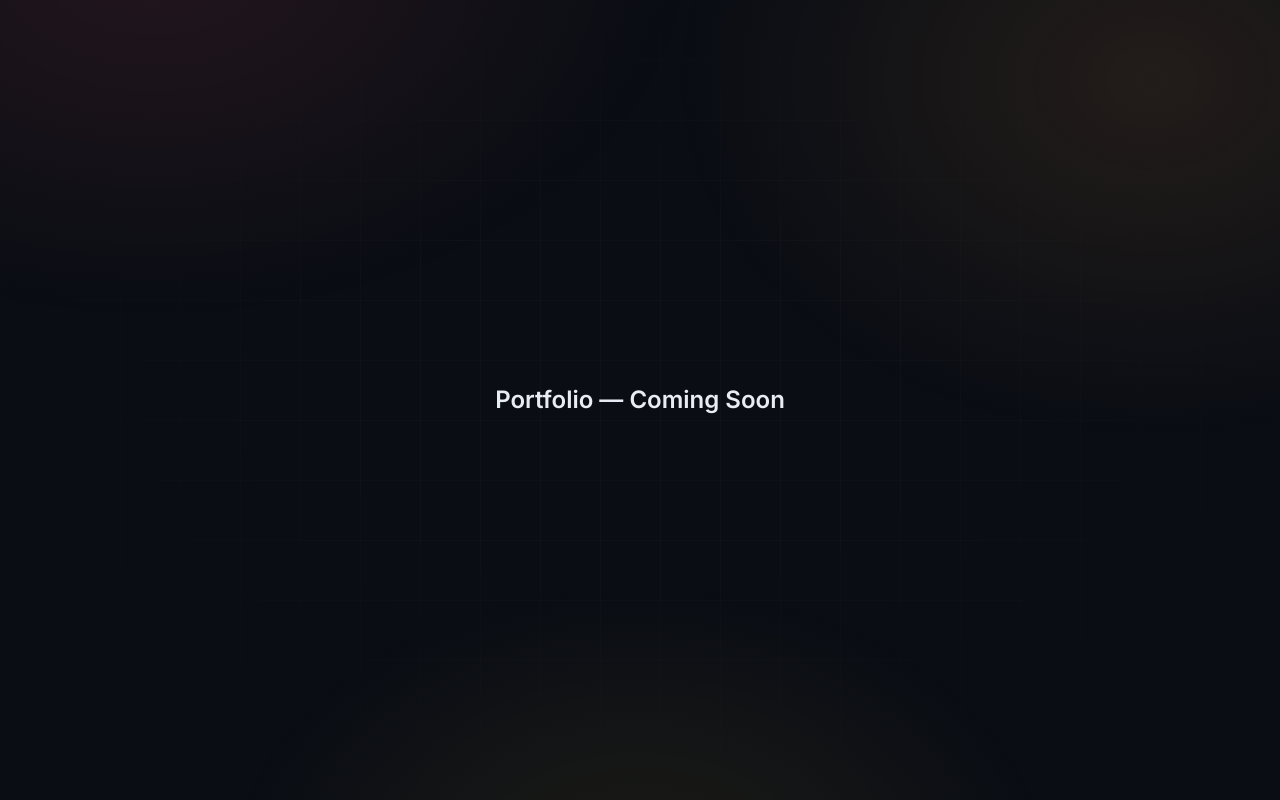
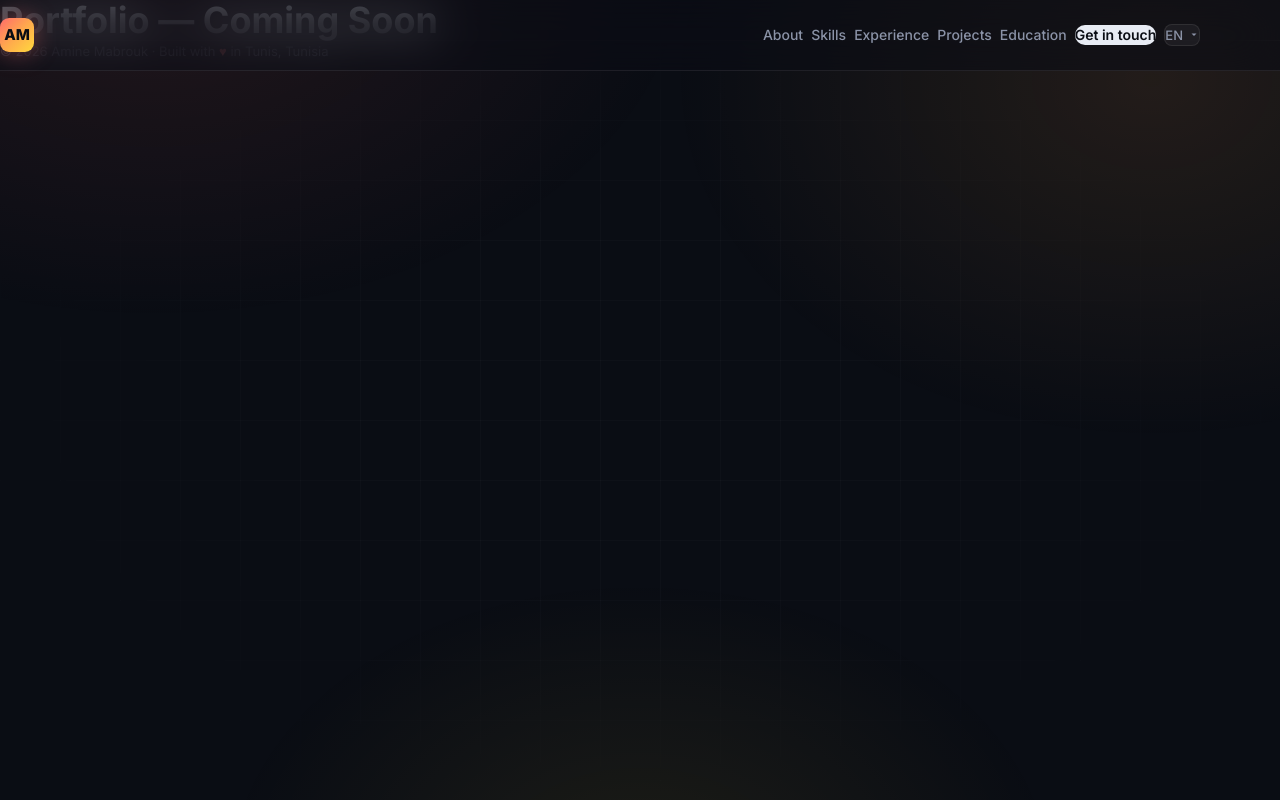
Before and after one commit to AmineMabrouk17/My-Portfolio, a Next.js app: page / in a window 1280 px wide. Built offline with nearby package versions, Linux system fonts and the light colour scheme.

Commit message:
feat: add Navbar, Footer, and LanguageSwitcher components

```diff
--- a/src/app/page.tsx
+++ b/src/app/page.tsx
@@ -1,7 +1,16 @@
+import Navbar from "@/components/layout/Navbar";
+import Footer from "@/components/layout/Footer";
+
 export default function Home() {
   return (
-    <main className="min-h-screen flex items-center justify-center">
-      <h1 className="text-2xl font-semibold">Portfolio — Coming Soon</h1>
-    </main>
+    <>
+      <Navbar />
+      <main id="top" className="relative z-10">
+        <div className="max-w-[1200px] mx-auto px-8">
+          <h1 className="text-4xl font-bold mt-32">Portfolio — Coming Soon</h1>
+        </div>
+      </main>
+      <Footer />
+    </>
   );
 }
--- /dev/null
+++ b/src/components/layout/Footer.tsx
@@ -0,0 +1,22 @@
+"use client";
+
+import { useI18n } from "@/i18n/I18nContext";
+
+export default function Footer() {
+  const { t } = useI18n();
+  const year = new Date().getFullYear();
+
+  return (
+    <footer className="py-10 border-t border-[var(--color-border)] mt-20">
+      <div className="max-w-[1200px] mx-auto px-8">
+        <div className="flex justify-between items-center flex-wrap gap-4">
+          <p className="text-[var(--color-muted-2)] text-[13px]">
+            © {year} Amine Mabrouk · {t("footer.built")}{" "}
+            <span className="text-[var(--color-accent)]">♥</span>{" "}
+            {t("footer.in")} Tunis, Tunisia
+          </p>
+        </div>
+      </div>
+    </footer>
+  );
+}
--- /dev/null
+++ b/src/components/layout/LanguageSwitcher.tsx
@@ -0,0 +1,73 @@
+"use client";
+
+import { useState, useRef, useEffect } from "react";
+import { useI18n, type Locale } from "@/i18n/I18nContext";
+
+const languages: { code: Locale; label: string; flag: string }[] = [
+  { code: "en", label: "English", flag: "🇬🇧" },
+  { code: "fr", label: "Français", flag: "🇫🇷" },
+  { code: "ar", label: "العربية", flag: "🇹🇳" },
+];
+
+export default function LanguageSwitcher() {
+  const { locale, setLocale } = useI18n();
+  const [isOpen, setIsOpen] = useState(false);
+  const menuRef = useRef<HTMLDivElement>(null);
+
+  useEffect(() => {
+    const handleClickOutside = (e: MouseEvent) => {
+      if (menuRef.current && !menuRef.current.contains(e.target as Node)) {
+        setIsOpen(false);
+      }
+    };
+    document.addEventListener("click", handleClickOutside);
+    return () => document.removeEventListener("click", handleClickOutside);
+  }, []);
+
+  return (
+    <div className="relative ms-2" ref={menuRef}>
+      <button
+        className="flex items-center gap-1.5 bg-white/5 border border-[var(--color-border)] rounded-lg px-3 py-1.5 text-[var(--color-muted)] text-[13px] font-medium cursor-pointer transition-all duration-200 hover:text-[var(--color-text)] hover:border-[var(--color-border-2)] hover:bg-white/5 font-[inherit]"
+        onClick={(e) => {
+          e.stopPropagation();
+          setIsOpen(!isOpen);
+        }}
+      >
+        <span>{locale.toUpperCase()}</span>
+        <svg
+          width="10"
+          height="10"
+          viewBox="0 0 10 10"
+          fill="currentColor"
+        >
+          <path d="M2.5 3.5L5 6L7.5 3.5" />
+        </svg>
+      </button>
+
+      {isOpen && (
+        <div
+          className="absolute top-[calc(100%+6px)] right-0 bg-[var(--color-surface)] border border-[var(--color-border-2)] rounded-[10px] p-1.5 min-w-[120px] shadow-xl"
+          style={{ boxShadow: "0 12px 32px -8px rgba(0,0,0,0.6)" }}
+        >
+          {languages.map((lang) => (
+            <button
+              key={lang.code}
+              className={`flex items-center gap-2 px-3 py-2 rounded-md text-[13px] cursor-pointer transition-all duration-150 border-none bg-transparent w-full text-left font-[inherit] ${
+                locale === lang.code
+                  ? "text-[var(--color-accent)] bg-[rgba(255,107,107,0.06)]"
+                  : "text-[var(--color-muted)] hover:bg-white/5 hover:text-[var(--color-text)]"
+              }`}
+              onClick={() => {
+                setLocale(lang.code);
+                setIsOpen(false);
+              }}
+            >
+              <span className="text-[15px] leading-none">{lang.flag}</span>
+              {lang.label}
+            </button>
+          ))}
+        </div>
+      )}
+    </div>
+  );
+}
--- /dev/null
+++ b/src/components/layout/Navbar.tsx
@@ -0,0 +1,98 @@
+"use client";
+
+import { useState, useEffect } from "react";
+import { useI18n } from "@/i18n/I18nContext";
+import LanguageSwitcher from "./LanguageSwitcher";
+
+export default function Navbar() {
+  const { t } = useI18n();
+  const [isScrolled, setIsScrolled] = useState(false);
+  const [isMobileOpen, setIsMobileOpen] = useState(false);
+
+  useEffect(() => {
+    const handleScroll = () => {
+      setIsScrolled(window.scrollY > 30);
+    };
+    window.addEventListener("scroll", handleScroll);
+    return () => window.removeEventListener("scroll", handleScroll);
+  }, []);
+
+  const navLinks = [
+    { href: "#about", key: "nav.about" },
+    { href: "#skills", key: "nav.skills" },
+    { href: "#experience", key: "nav.experience" },
+    { href: "#projects", key: "nav.projects" },
+    { href: "#education", key: "nav.education" },
+  ];
+
+  return (
+    <nav
+      className="fixed top-0 left-0 right-0 z-50 backdrop-blur-xl border-b transition-all duration-300"
+      style={{
+        padding: isScrolled ? "12px 0" : "18px 0",
+        background: isScrolled
+          ? "rgba(10, 13, 20, 0.85)"
+          : "rgba(10, 13, 20, 0.6)",
+        borderColor: "var(--color-border)",
+      }}
+    >
+      <div className="max-w-[1200px] mx-auto px-8 flex items-center justify-between">
+        <a href="#top" className="flex items-center gap-2.5 no-underline">
+          <div
+            className="w-[34px] h-[34px] rounded-[9px] bg-gradient grid place-items-center text-[var(--color-accent-dark)] font-extrabold text-[15px]"
+            style={{ boxShadow: "0 0 24px rgba(255, 107, 107, 0.4)" }}
+          >
+            AM
+          </div>
+        </a>
+
+        <div
+          className={`${
+            isMobileOpen ? "flex" : "hidden"
+          } lg:flex items-center gap-2 max-lg:absolute max-lg:top-full max-lg:left-0 max-lg:right-0 max-lg:flex-col max-lg:bg-[rgba(10,13,20,0.98)] max-lg:p-8 max-lg:gap-1.5 max-lg:border-b`}
+          style={{ borderColor: "var(--color-border)" }}
+        >
+          {navLinks.map((link) => (
+            <a
+              key={link.href}
+              href={link.href}
+              className="text-[var(--color-muted)] no-underline text-sm font-medium px-3.5 py-2 rounded-lg transition-all duration-200 hover:text-[var(--color-text)] hover:bg-white/5"
+              onClick={() => setIsMobileOpen(false)}
+            >
+              {t(link.key)}
+            </a>
+          ))}
+          <a
+            href="#contact"
+            className="bg-[var(--color-text)] text-[var(--color-accent-dark)] no-underline px-4 py-2.5 rounded-[10px] font-semibold text-sm transition-all duration-200 hover:bg-[var(--color-accent)] hover:-translate-y-px"
+            onClick={() => setIsMobileOpen(false)}
+          >
+            {t("nav.contact")}
+          </a>
+          <LanguageSwitcher />
+        </div>
+
+        <button
+          className="lg:hidden bg-transparent border-none text-[var(--color-text)] text-[22px] cursor-pointer"
+          onClick={() => setIsMobileOpen(!isMobileOpen)}
+          aria-label="Toggle menu"
+        >
+          <svg
+            width="24"
+            height="24"
+            viewBox="0 0 24 24"
+            fill="none"
+            stroke="currentColor"
+            strokeWidth="2"
+          >
+            {isMobileOpen ? (
+              <path d="M18 6L6 18M6 6l12 12" />
+            ) : (
+              <path d="M3 12h18M3 6h18M3 18h18" />
+            )}
+          </svg>
+        </button>
+      </div>
+    </nav>
+  );
+}
```
